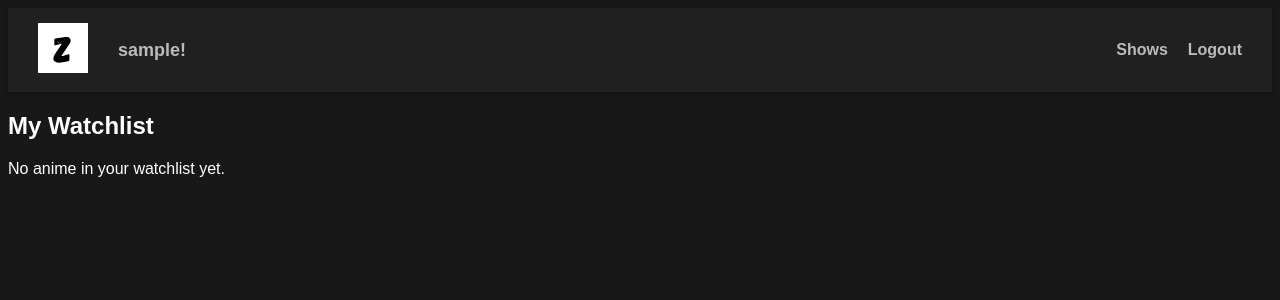
After one commit to xiojay/anime-watchlist-project, a Django app: page /watchlist/ in a window 1280 px wide. The commit adds this page. Shown: the top 300 px of the page. Run offline with Django 5.2, Linux system fonts and the light colour scheme; the visitor is signed in with stand-in values (Sample User, id 1); data that the repository does not hold is empty.

Commit message:
view adjustmenrs

```diff
--- a/main_app/templates/base.html
+++ b/main_app/templates/base.html
@@ -27,7 +27,10 @@
             <div class="nav-right">
                 <ul>
                     <li><a href="{% url 'shows-index' %}">Shows</a></li>
-                    <li><a href="{% url 'about' %}">About ZeN</a></li>
+
+                    {% if not user.is_authenticated %}
+                        <li><a href="{% url 'about' %}">About</a></li>
+                    {% endif %}
 
                     {% if user.is_authenticated %}
                         <li><a href="{% url 'logout' %}">Logout</a></li>
--- a/main_app/templates/shows/index.html
+++ b/main_app/templates/shows/index.html
@@ -25,7 +25,7 @@
     <div class="card">
         <div class="card-img-container">
             {% if show.image_url %}
-                <img src="{{ show.image_url.url }}" alt="{{ show.title }} cover" />
+                <img src="{{ show.images.url }}" alt="{{ show.title }} cover" />
             {% else %}
                 <img src="{% static 'images/placeholder.png' %}" alt="No image available" />
             {% endif %}
--- /dev/null
+++ b/main_app/templates/watchlist/watchlist.html
@@ -0,0 +1,36 @@
+{% extends 'base.html' %}
+{% load static %}
+
+{% block content %}
+<section class="watchlist-container">
+    <h1>My Watchlist</h1>
+
+    {% if watchlist_items %}
+        <ul class="watchlist-list">
+            {% for item in watchlist_items %}
+                <li>
+                    <img src="{{ item.anime.image_url.url }}" alt="{{ item.anime.title }}" class="watchlist-img">
+                    <div class="watchlist-info">
+                        <h2>{{ item.anime.title }}</h2>
+                        <p>Status: <strong>{{ item.get_status_display }}</strong></p>
+
+                        <form method="POST" action="{% url 'add-watchlist' item.anime.id %}">
+                            {% csrf_token %}
+                            <select name="status">
+                                {% for value, label in item.STATUS_CHOICES %}
+                                    <option value="{{ value }}" {% if item.status == value %}selected{% endif %}>{{ label }}</option>
+                                {% endfor %}
+                            </select>
+                            <button type="submit" class="btn-update">Update</button>
+                        </form>
+
+                        <a href="{% url 'remove-watchlist' item.id %}" class="btn-remove">❌ Remove</a>
+                    </div>
+                </li>
+            {% endfor %}
+        </ul>
+    {% else %}
+        <p>No anime in your watchlist yet.</p>
+    {% endif %}
+</section>
+{% endblock %}
--- a/main_app/urls.py
+++ b/main_app/urls.py
@@ -2,30 +2,27 @@ from django.urls import path
 from django.conf import settings
 from django.conf.urls.static import static
 from . import views
+
 urlpatterns = [
-    # home & about
     path('', views.home, name='home'),
     path('about/', views.about, name='about'),
 
-    # shows
     path('shows/', views.shows_index, name='shows-index'),
+    path('shows/create/', views.AnimeCreate.as_view(), name='show-create'),
     path('shows/<int:anime_id>/', views.anime_detail, name='anime-detail'),
-    path('shows/create/', views.AnimeCreate.as_view(), name='show-create'),
 
-    # authentication
     path('signin/', views.signin, name='signin'),
     path('signup/', views.signup, name='signup'),
     path('logout/', views.logout_view, name='logout'),
 
+    path('shows/<int:anime_id>/review/', views.add_review, name='add-review'),
+    path('reviews/<int:review_id>/edit/', views.edit_review, name='edit-review'),
+    path('reviews/<int:review_id>/delete/', views.delete_review, name='delete-review'),
 
-    path("shows/<int:anime_id>/", views.anime_detail, name="anime-detail"),
-    path('shows/<int:anime_id>/review/', views.add_review, name='add-review'),
-    path("reviews/<int:review_id>/edit/", views.edit_review, name="edit-review"),
-    path("reviews/<int:review_id>/delete/", views.delete_review, name="delete-review"),
-
-    path('shows/<int:anime_id>/add/', views.add_to_watchlist, name='add-to-watchlist'),
-    path('shows/<int:anime_id>/update/', views.update_watchlist, name='update-watchlist'),
-    path('shows/<int:anime_id>/remove/', views.remove_from_watchlist, name='remove-from-watchlist'),
+    path('shows/<int:anime_id>/watchlist/add/', views.add_to_watchlist, name='add-watchlist'),
+    path('shows/<int:anime_id>/watchlist/update/', views.update_watchlist, name='update-watchlist'),
+    path('shows/<int:anime_id>/watchlist/remove/', views.remove_from_watchlist, name='remove-watchlist'),
+    path('watchlist/', views.watchlist, name='watchlist'),
 ]
 
 if settings.DEBUG:
--- a/main_app/views.py
+++ b/main_app/views.py
@@ -3,29 +3,44 @@ from django.views.generic.edit import CreateView
 from django.contrib.auth import login, logout
 from django.contrib.auth.decorators import login_required
 from django.contrib.auth.forms import AuthenticationForm
+from django.contrib import messages
 from .models import Anime, Review, Watchlist
 from .forms import ReviewForm, CustomUserCreationForm, WatchlistForm
 
 def home(request):
-    return render(request, 'home.html')
+    """Show featured shows for non-logged-in users, and watchlist for logged-in users"""
+    featured_shows = Anime.objects.order_by('-rating')[:4]
+    watchlist_items = None
+
+    if request.user.is_authenticated:
+        watchlist_items = Watchlist.objects.filter(user=request.user)
+
+    return render(request, 'home.html', {
+        'top_anime': featured_shows,
+        'watchlist_items': watchlist_items
+    })
 
 def about(request):
     return render(request, 'about.html')
 
 def shows_index(request):
+    """Show all anime, filterable via search query"""
     query = request.GET.get('q', '')
-    if query:
-        shows = Anime.objects.filter(title__icontains=query).order_by('-rating')
-    else:
-        shows = Anime.objects.all().order_by('-rating')
+    shows = Anime.objects.filter(title__icontains=query).order_by('-rating') if query else Anime.objects.all().order_by('-rating')
 
     return render(request, 'shows/index.html', {'shows': shows, 'query': query})
 
 def anime_detail(request, anime_id):
+    """Display anime details, reviews, and watchlist status"""
     anime = get_object_or_404(Anime, id=anime_id)
     reviews = anime.reviews.all()
+    watchlist_entry = Watchlist.objects.filter(user=request.user, anime=anime).first() if request.user.is_authenticated else None
 
-    return render(request, "shows/details.html", {"anime": anime, "reviews": reviews})
+    return render(request, "shows/details.html", {
+        "anime": anime,
+        "reviews": reviews,
+        "watchlist_entry": watchlist_entry
+    })
 
 class AnimeCreate(CreateView):
     model = Anime
@@ -34,6 +49,7 @@ class AnimeCreate(CreateView):
     success_url = '/shows/'
 
 def signup(request):
+    """User signup"""
     if request.method == 'POST':
         form = CustomUserCreationForm(request.POST)
         if form.is_valid():
@@ -45,6 +61,7 @@ def signup(request):
     return render(request, 'signup/signup.html', {'form': form})
 
 def signin(request):
+    """User login"""
     if request.method == 'POST':
         form = AuthenticationForm(request, data=request.POST)
         if form.is_valid():
@@ -56,11 +73,13 @@ def signin(request):
     return render(request, 'signin/signin.html', {'form': form})
 
 def logout_view(request):
+    """User logout"""
     logout(request)
     return redirect('home')
 
 @login_required
 def add_review(request, anime_id):
+    """Add a review to an anime"""
     anime = get_object_or_404(Anime, id=anime_id)
 
     if request.method == 'POST':
@@ -70,6 +89,7 @@ def add_review(request, anime_id):
             review.anime = anime
             review.user = request.user
             review.save()
+            messages.success(request, "Your review has been added!")
             return redirect('anime-detail', anime_id=anime.id)
     else:
         form = ReviewForm()
@@ -78,6 +98,7 @@ def add_review(request, anime_id):
 
 @login_required
 def edit_review(request, review_id):
+    """Edit an existing review"""
     review = get_object_or_404(Review, id=review_id)
 
     if request.user != review.user:
@@ -88,6 +109,7 @@ def edit_review(request, review_id):
         if form.is_valid():
             form.save()
             review.anime.update_rating()
+            messages.success(request, "Your review has been updated!")
             return redirect("anime-detail", anime_id=review.anime.id)
     else:
         form = ReviewForm(instance=review)
@@ -96,34 +118,45 @@ def edit_review(request, review_id):
 
 @login_required
 def delete_review(request, review_id):
+    """Delete a review"""
     review = get_object_or_404(Review, id=review_id)
 
     if request.user == review.user:
         anime_id = review.anime.id
         review.delete()
         review.anime.update_rating()
+        messages.success(request, "Your review has been deleted.")
         return redirect("anime-detail", anime_id=anime_id)
-    else:
-        return redirect("anime-detail", anime_id=review.anime.id)
+
+    return redirect("anime-detail", anime_id=review.anime.id)
 
 @login_required
 def add_to_watchlist(request, anime_id):
+    """Add anime to watchlist and reload the same page"""
     anime = get_object_or_404(Anime, id=anime_id)
-    watchlist, created = Watchlist.objects.get_or_create(user=request.user, anime=anime)
+    Watchlist.objects.get_or_create(user=request.user, anime=anime)
+    messages.success(request, f"{anime.title} added to your watchlist!")
+    return redirect('anime-detail', anime_id=anime.id)
 
-    if created:
-        return redirect('anime-detail', anime_id=anime.id)
-    else:
-        return redirect('anime-detail', anime_id=anime.id)
+@login_required
+def remove_from_watchlist(request, anime_id):
+    """Remove anime from watchlist and reload the same page"""
+    watchlist_entry = get_object_or_404(Watchlist, user=request.user, anime_id=anime_id)
+    anime = watchlist_entry.anime  # ✅ Define anime before redirect
+    watchlist_entry.delete()
+    messages.success(request, f"{anime.title} removed from your watchlist.")
+    return redirect('anime-detail', anime_id=anime.id)
 
 @login_required
 def update_watchlist(request, anime_id):
+    """Update anime watchlist status"""
     watchlist_entry = get_object_or_404(Watchlist, user=request.user, anime_id=anime_id)
 
     if request.method == 'POST':
         form = WatchlistForm(request.POST, instance=watchlist_entry)
         if form.is_valid():
             form.save()
+            messages.success(request, "Watchlist status updated!")
             return redirect('anime-detail', anime_id=anime_id)
     else:
         form = WatchlistForm(instance=watchlist_entry)
@@ -131,11 +164,7 @@ def update_watchlist(request, anime_id):
     return render(request, 'watchlist/update_watchlist.html', {'form': form, 'anime': watchlist_entry.anime})
 
 @login_required
-def remove_from_watchlist(request, anime_id):
-    watchlist_entry = get_object_or_404(Watchlist, user=request.user, anime_id=anime_id)
-
-    if request.method == 'POST':
-        watchlist_entry.delete()
-        return redirect('anime-detail', anime_id=anime_id)
-
-    return render(request, 'watchlist/remove_confirm.html', {'anime': watchlist_entry.anime})
+def watchlist(request):
+    """View all anime in the user's watchlist"""
+    watchlist_items = Watchlist.objects.filter(user=request.user)
+    return render(request, 'watchlist/watchlist.html', {'watchlist_items': watchlist_items})
```
Also changed, not shown: main_app/models.py (+13 -0 lines), main_app/templates/home.html (+20 -5 lines), main_app/templates/shows/details.html (+6 -7 lines), zenwatchlist/settings.py (+7 -2 lines), main_app/static/css/watchlist/watchlist.css (added).
